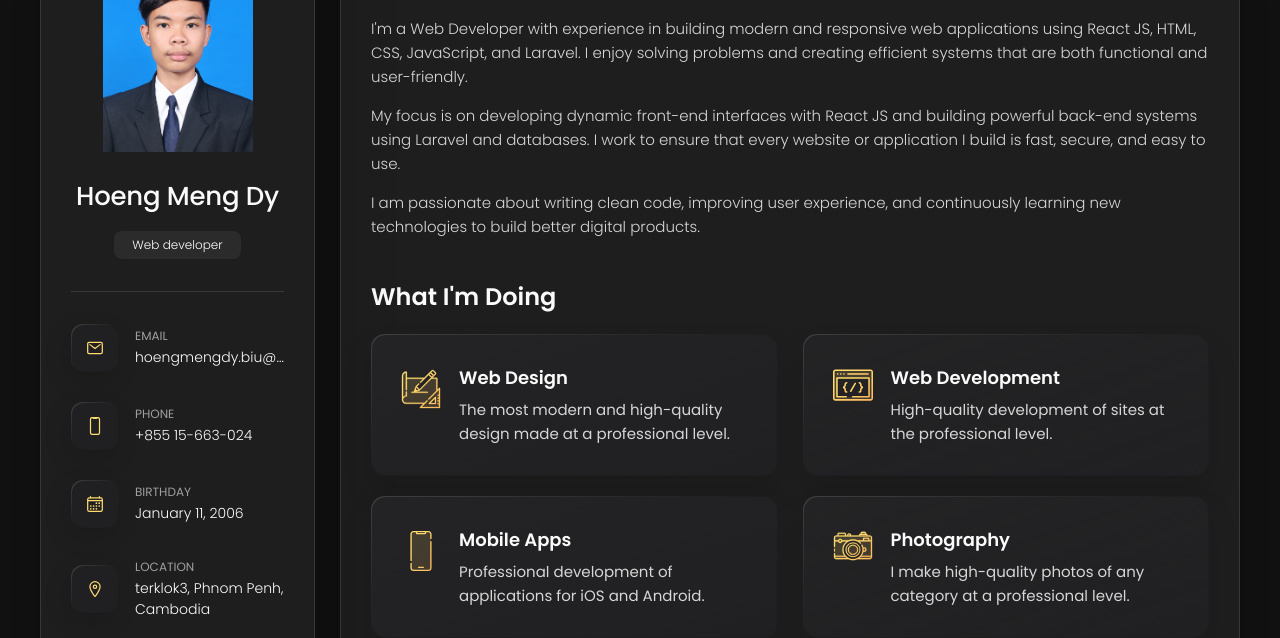
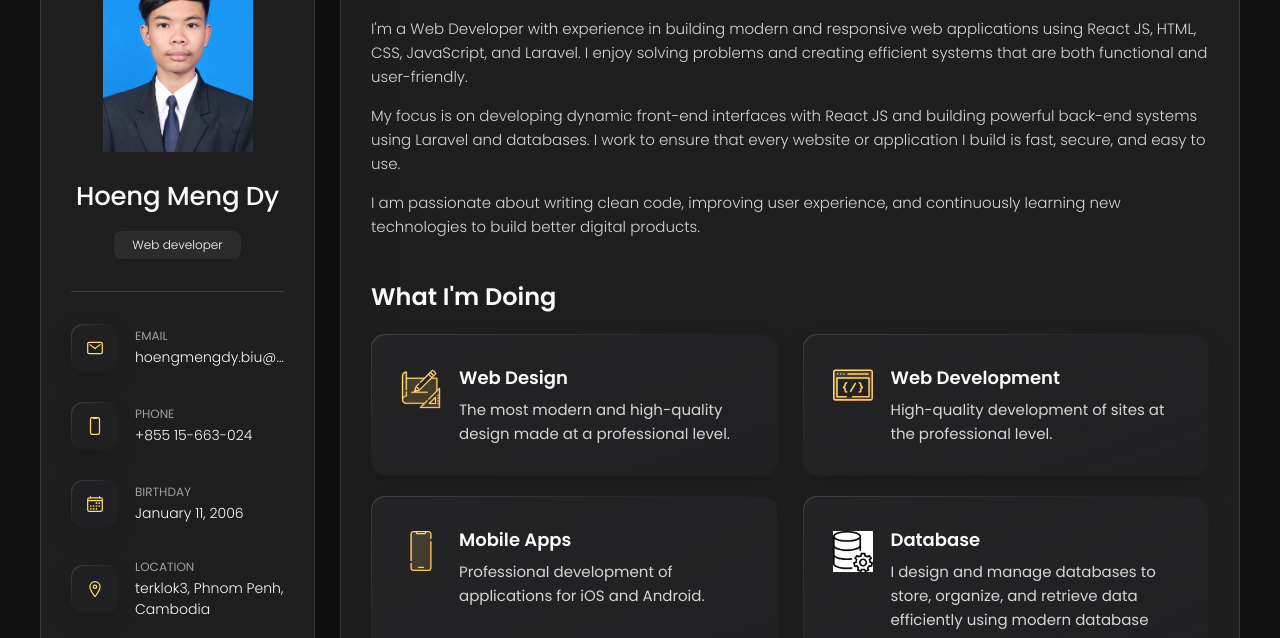
Before and after one commit to hoengmengdy/Portfolio, a plain HTML site: page index.html in a window 1280 px wide. Shown: the part 162-800 px from the top of the page. Drawn offline with nearby package versions, Linux system fonts and the light colour scheme.

Commit message:
update portfolio

```diff
--- a/index.html
+++ b/index.html
@@ -247,16 +247,13 @@
             </li>
 
                 <li class="service-item">
-
                 <div class="service-icon-box">
-                <img src="./assets/images/icon-photo.svg" alt="camera icon" width="40">
+                  <img src="./assets/images/icon-database.png" alt="database icon" width="40">
                 </div>
-
                 <div class="service-content-box">
-                <h4 class="h4 service-item-title">Photography</h4>
-
+                  <h4 class="h4 service-item-title">Database</h4>
                   <p class="service-item-text">
-                  I make high-quality photos of any category at a professional level.
+                    I design and manage databases to store, organize, and retrieve data efficiently using modern database systems.
                   </p>
                 </div>
 
```
Also changed, not shown: assets/images/icon-database.png (added). Lines whose indentation alone changed are shown as unchanged.
